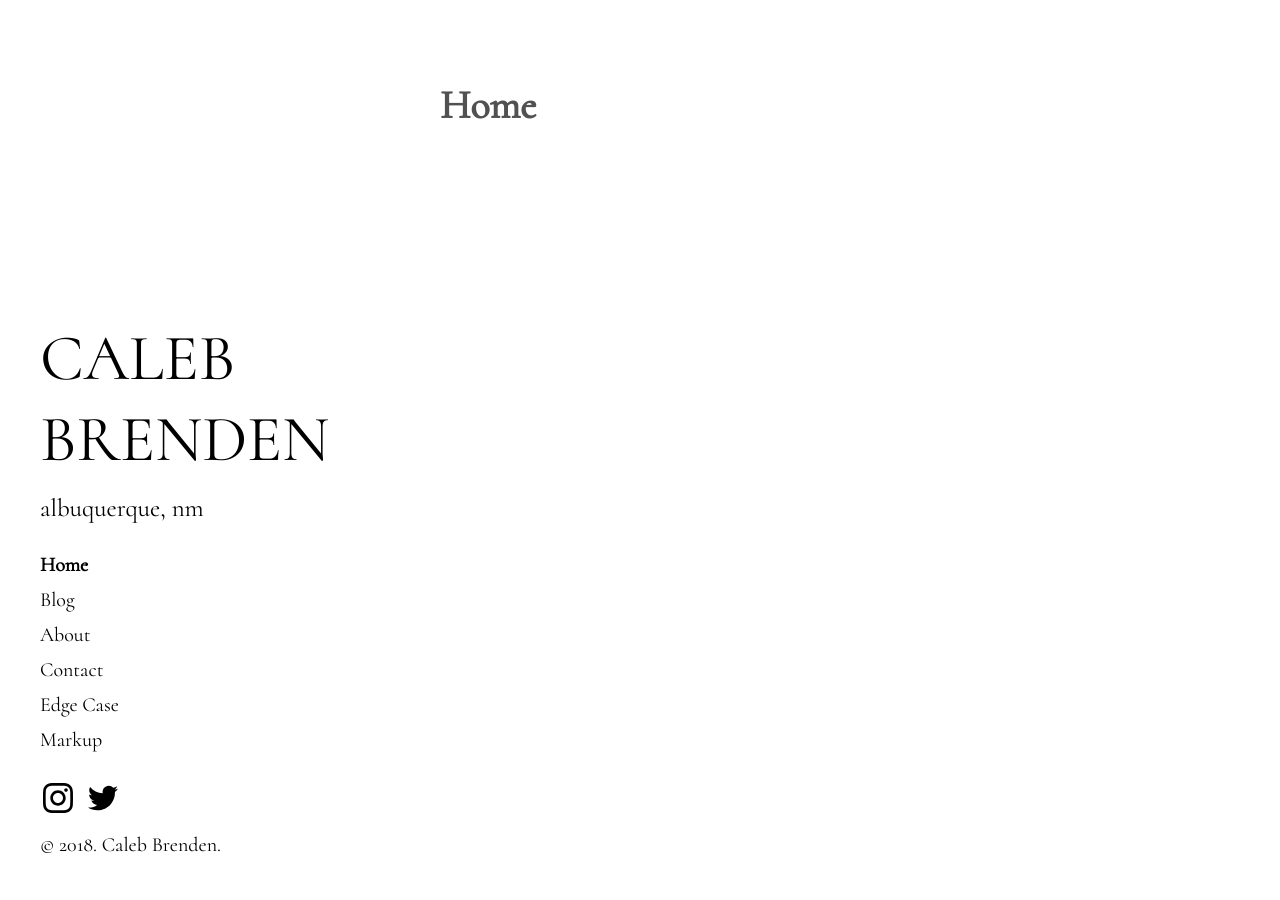
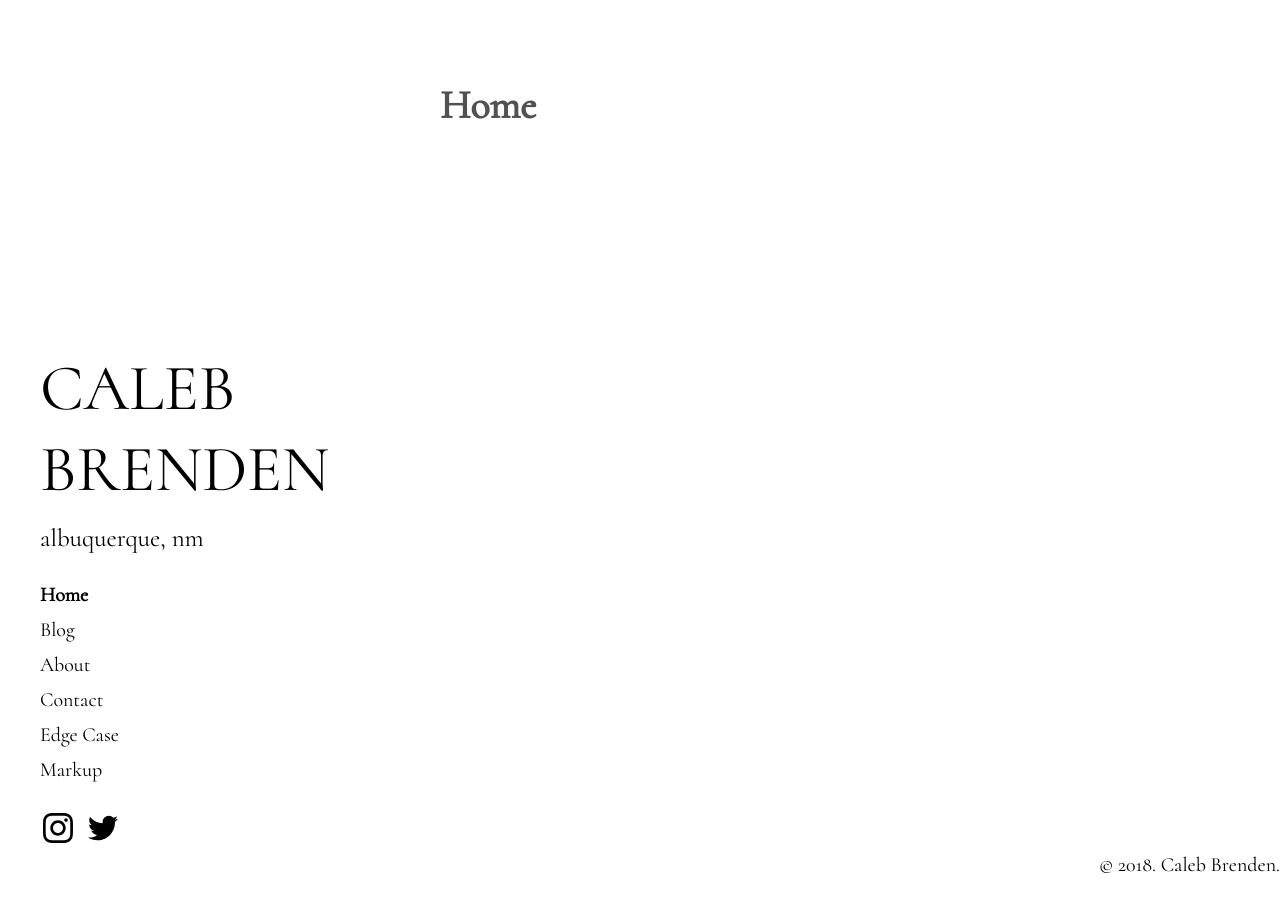
Before and after one commit to calebbrenden/my-site, a Jekyll site: the page built from index.html, in a window 1280 px wide. Built offline with Jekyll 4.4.1, drawn with Linux system fonts in a browser that asks for light colours; the list of posts is cut into pages by our own code.

Commit message:
deleted copyright from sidebar and moved it to custom footer

```diff
--- a/_includes/custom-foot.html
+++ b/_includes/custom-foot.html
@@ -1 +1,2 @@
 <!-- Optional footer content -->
+{% include copyright.html %}
--- a/_includes/sidebar.html
+++ b/_includes/sidebar.html
@@ -21,5 +21,8 @@
   -->
 
   {% include sidebar-icon-links.html %}
-  {% include copyright.html %}
+ <!--  REMOVED COPYRIGHT.HTML TO PUT IN CUSTOM FOOTER
+ {% include copyright.html %}
+-->
+
 </div>
```
